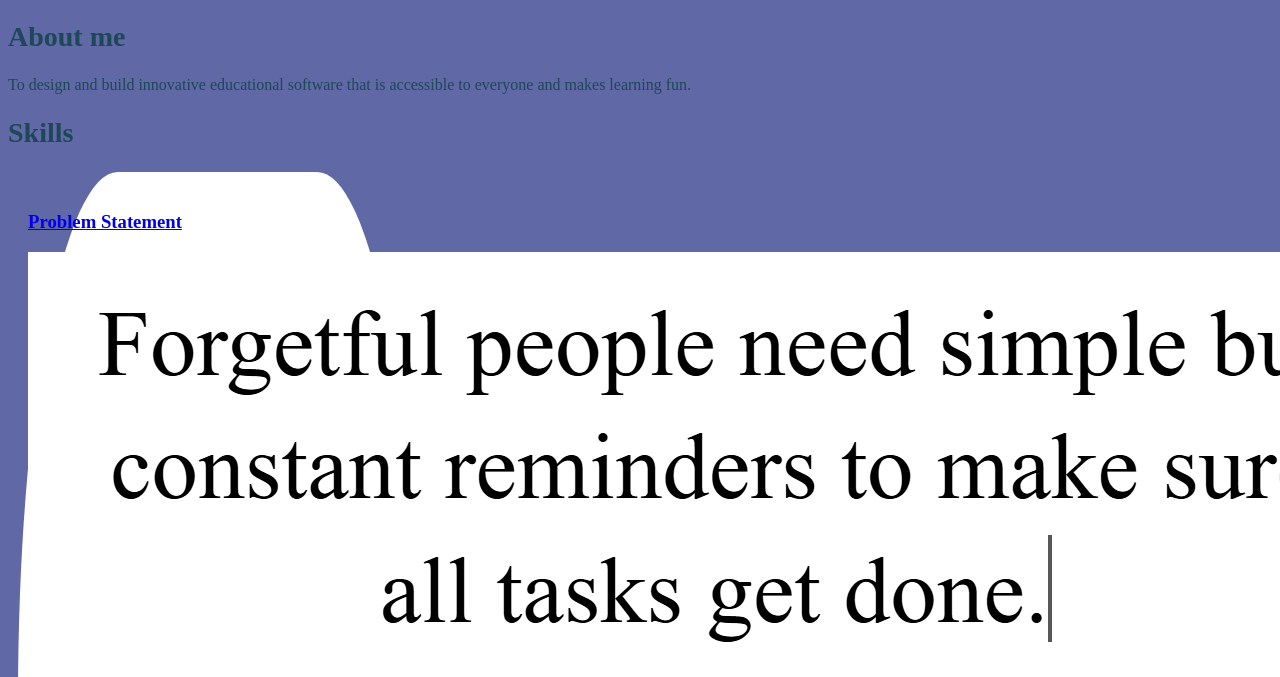
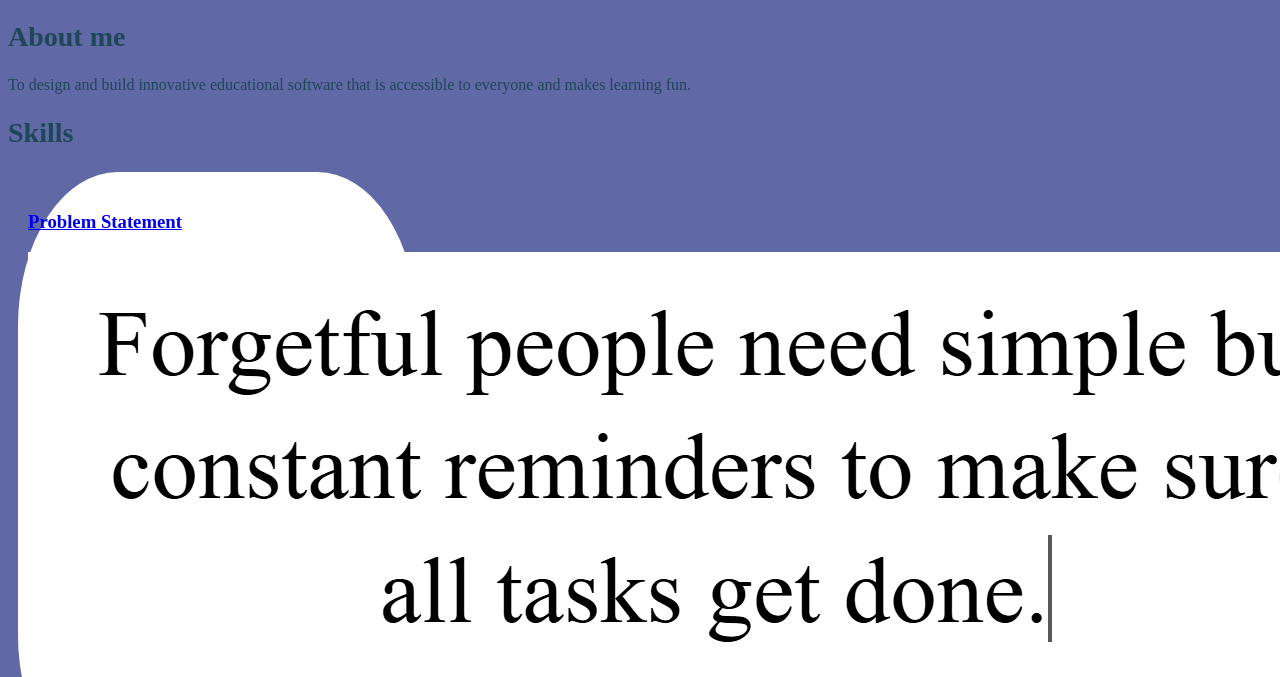
Before and after one commit to AdamLeCS/AdamLeCS.github.io, a plain HTML site: page index.html in a window 1280 px wide. Shown: the part 61-738 px from the top of the page. Drawn offline with Linux system fonts and the light colour scheme.

Commit message:
.projects to .project

```diff
--- a/style.css
+++ b/style.css
@@ -22,7 +22,7 @@ h2 {
     font-family: 'Times New Roman', Times, serif;
 }
 
-.projects {
+.project {
     display:flex;
     flex-wrap:wrap;
     width: 30%;
```
